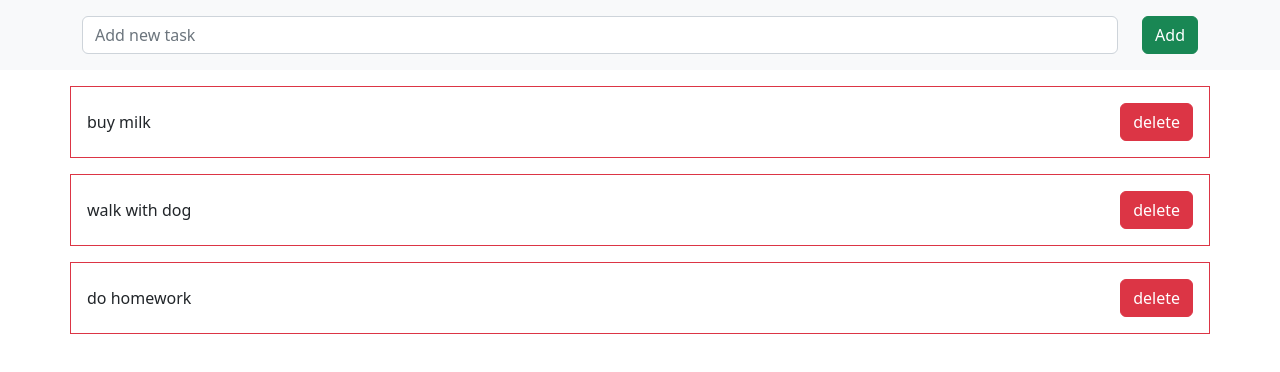
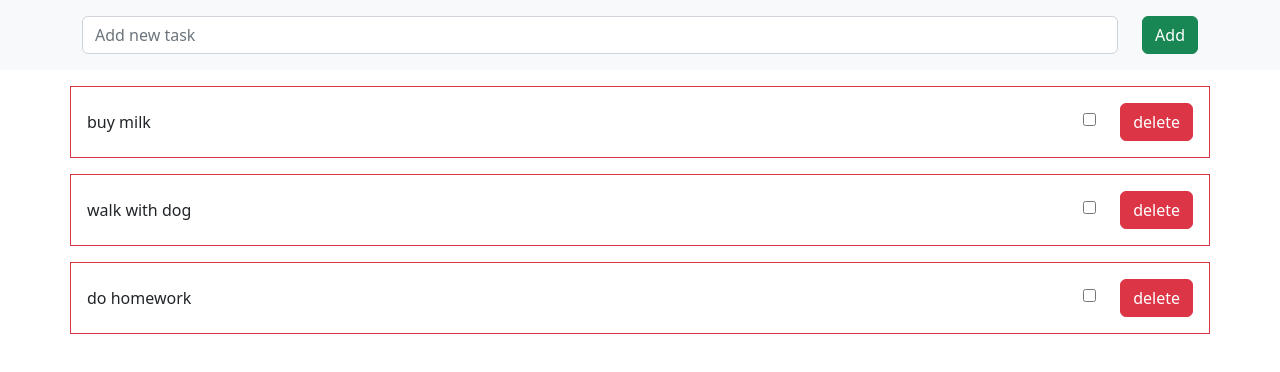
Before and after one commit to omurbekov-azamat/homework-53, a React (Create React App) app: page / in a window 1280 px wide. Shown: the top 372 px of the page. Built offline with nearby package versions, Linux system fonts and the light colour scheme.

Commit message:
сделал доп задание

```diff
--- a/src/App.tsx
+++ b/src/App.tsx
@@ -5,15 +5,16 @@ import Task from "./Task/Task"
 interface TaskProps {
   task: string,
   id: string,
+  checkbox: boolean,
 }
 
 let getTask: TaskProps;
 
 function App() {
   const [tasks, setTasks] = useState([
-    {task: 'buy milk', id: Math.random().toString(36)},
-    {task: 'walk with dog', id: Math.random().toString(36)},
-    {task: 'do homework', id: Math.random().toString(36)},
+    {task: 'buy milk', id: Math.random().toString(36), checkbox: false},
+    {task: 'walk with dog', id: Math.random().toString(36), checkbox: false},
+    {task: 'do homework', id: Math.random().toString(36), checkbox: false},
   ]);
 
 
@@ -22,6 +23,7 @@ function App() {
     getTask = {
       task: event.target.value,
       id: Math.random().toString(36),
+      checkbox: false,
     }
   };
 
@@ -42,18 +44,36 @@ function App() {
     setTasks(taskCopy);
   };
 
+
+  const completedTask = (event: React.ChangeEvent<HTMLInputElement>, id:string) => {
+    const index = tasks.findIndex(p => p.id === id);
+    const taskCopy = {...tasks[index]};
+
+    if(taskCopy.checkbox === false) {
+      taskCopy.checkbox = true;
+    } else if (taskCopy.checkbox === true){
+      taskCopy.checkbox = false;
+    }
+
+    tasks[index] = taskCopy;
+   console.log(tasks)
+  }
+
   const showTasks = () => {
     const tasksItems = tasks.map((task) =>
       <Task
+        checkbox={task.checkbox}
         task={task.task}
         id={task.id}
         key={task.id}
+        completed={event => completedTask(event, task.id)}
         delete={() => deleteTask(task.id)}/>
     )
     return (
       <>{tasksItems}</>
     )
   };
+
 
   return (
     <>
--- a/src/Task/Task.tsx
+++ b/src/Task/Task.tsx
@@ -3,15 +3,21 @@ import React from "react";
 interface TaskProps {
   task: string,
   id: string,
-  delete?: React.MouseEventHandler,
+  delete: React.MouseEventHandler,
+  completed: React.ChangeEventHandler<HTMLInputElement>,
+  checkbox: boolean,
 }
 
 
 const Task: React.FC<TaskProps> = (props) => {
+
   return(
     <div className='container d-flex justify-content-between align-items-center border border-danger p-3 mb-3'>
-      <p className='m-0'>{props.task}</p>
-      <button onClick={props.delete} className='btn btn-danger'>delete</button>
+        <p className='m-0'>{props.task}</p>
+        <div>
+          <input onChange={props.completed} type="checkbox"/>
+          <button onClick={props.delete} className='btn btn-danger ms-4'>delete</button>
+        </div>
     </div>
   )
 }
```
